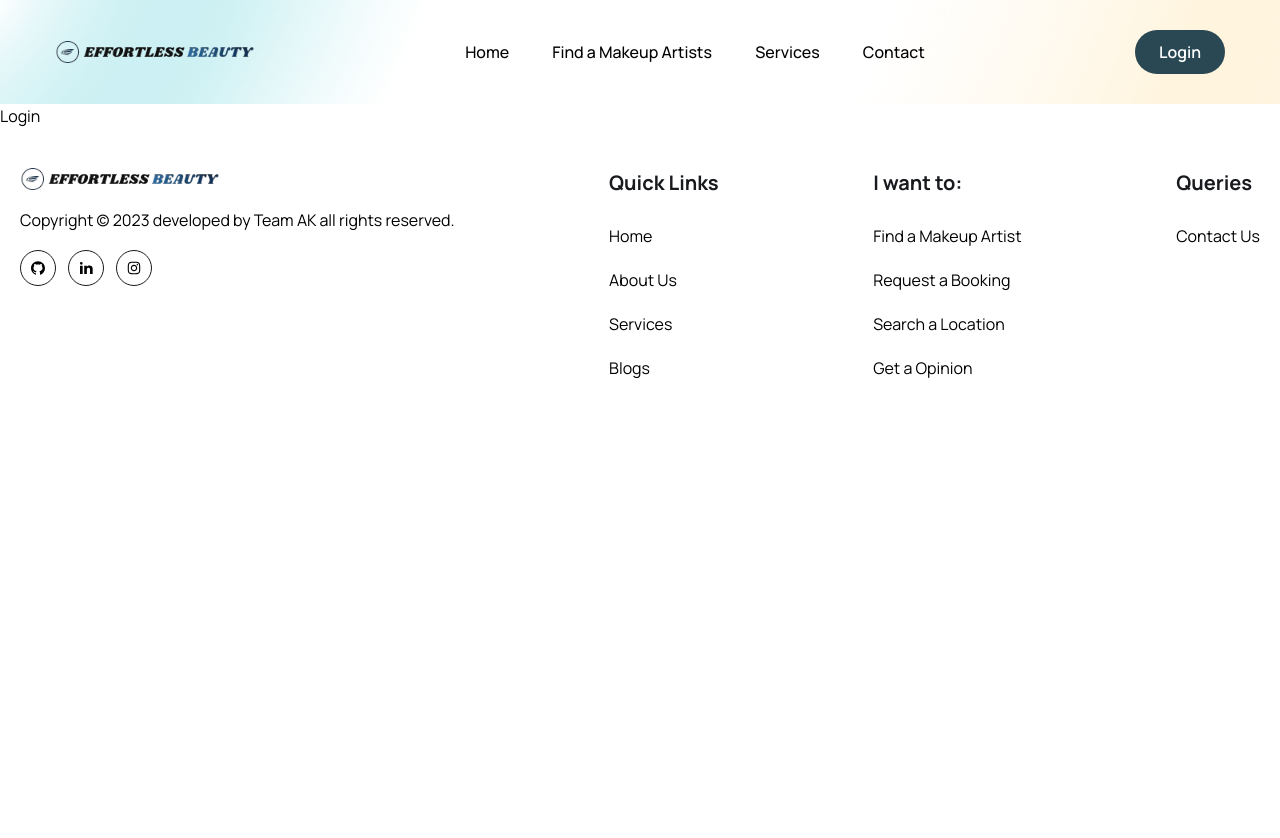
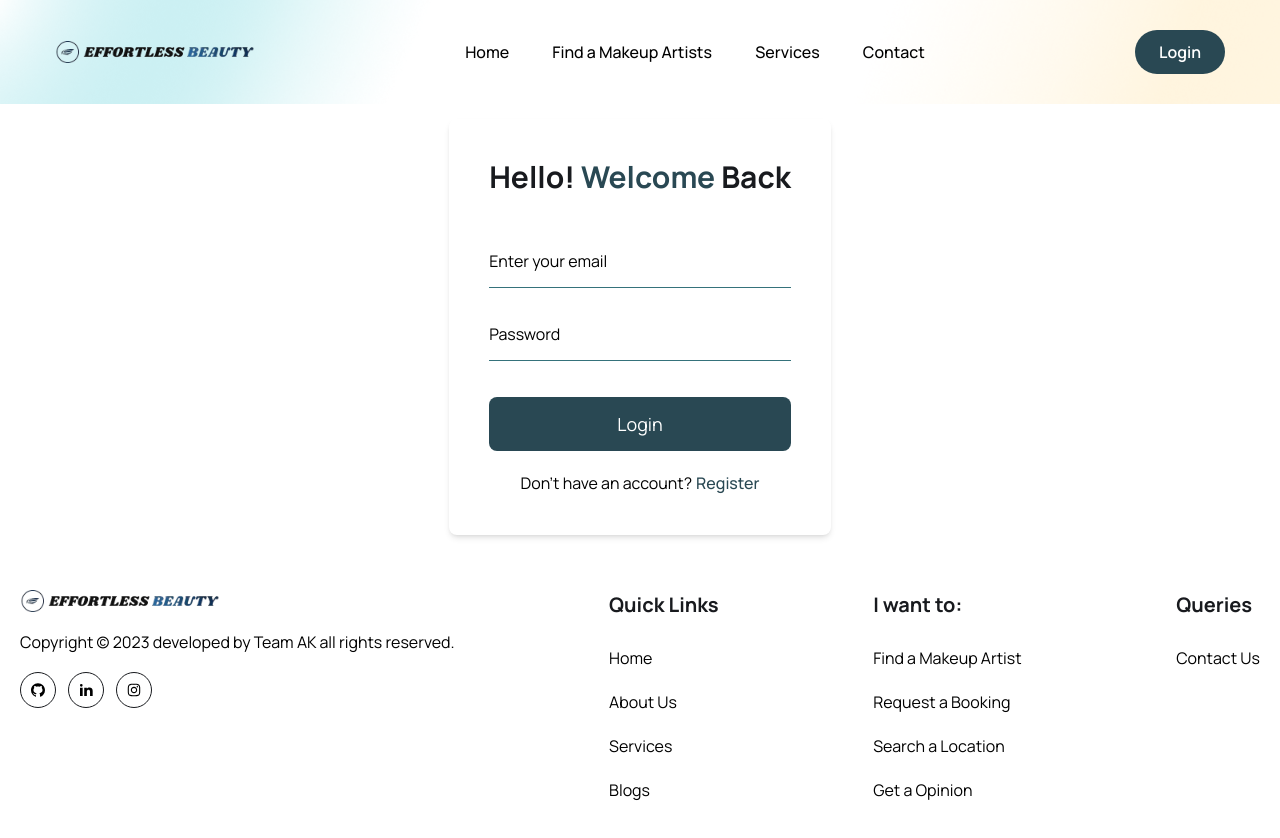
Before and after one commit to alishaaaa20/Effortless_Beauty, a React (Vite) app in the folder frontend/: page /login in a window 1280 px wide. Shown: the top 838 px of the page. Before the commit the page ends 800 px from the top, so only its background shows below. Built offline with nearby package versions, Linux system fonts and the light colour scheme.

Commit message:
login added

```diff
--- a/frontend/src/pages/Login.jsx
+++ b/frontend/src/pages/Login.jsx
@@ -1,9 +1,65 @@
-import React from 'react'
+import React, { useState } from 'react';
+import { Link } from 'react-router-dom';
 
 const Login = () => {
+
+  const [formData, setFormData] = useState({
+    email: '',
+    password: ''
+  })
+
+  const handleInputChange = e=> {
+    setFormData({...formData, [e.target.name]:e.target.value})
+  }
   return (
-    <div>Login</div>
-  )
-}
 
-export default Login
+    <section className='px-5 lg:px-0 flex items-center justify-center'>
+    <div className='rounded-lg shadow-md md:p-10 text-center'>
+      <h3 className='text-headingColor text-2xl lg:text-3xl leading-9 font-bold mb-10'>
+        Hello! <span className='text-primaryColor'>Welcome</span> Back
+      </h3>
+      <form className='py-4 md:py-0'>
+        <div className='mb-5'>
+          <input
+            type='email'
+            placeholder='Enter your email'
+            name='email'
+            value={formData.email}
+            onChange={handleInputChange}
+            className='w-full  py-3 border-b border-solid border-[#35727B] focus:outline-none focus:border-b-primaryColor text-lg lg:text-[16px] leading-7 text-headingColor placeholder:text-textColor cursor-pointer'
+            required
+          />
+        </div>
+
+        <div className='mb-5'>
+          <input
+            type='password'
+            placeholder='Password'
+            name='password'
+            value={formData.password}
+            onChange={handleInputChange}
+            className='w-full  py-3 border-b border-solid border-[#35727B] focus:outline-none focus:border-b-primaryColor text-lg lg:text-[16px] leading-7 text-headingColor placeholder:text-textColor  cursor-pointer'
+            required
+          />
+        </div>
+
+        <div className='mt-9'>
+          <button type='submit' className='w-full bg-primaryColor text-white text-[18px] leading-[30px] rounded-lg px-4 py-3'>
+            Login
+          </button>
+        </div>
+
+        <p className='mt-5 text-textColor text-center'>
+      Don't have an account?
+      <Link to="/register" className="text-primaryColor font-medium ml-1">
+        Register
+      </Link>
+    </p>
+      </form>
+    </div>
+  </section>
+
+  );
+};
+
+export default Login;
```
